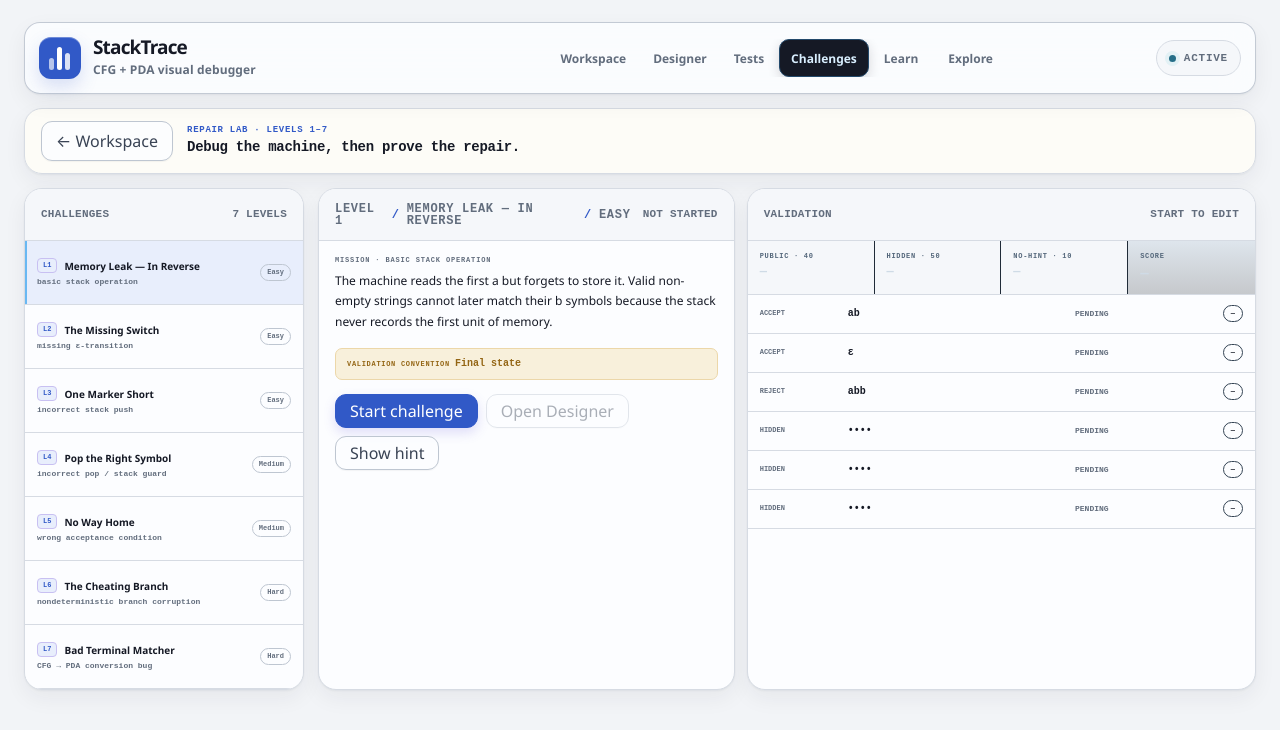
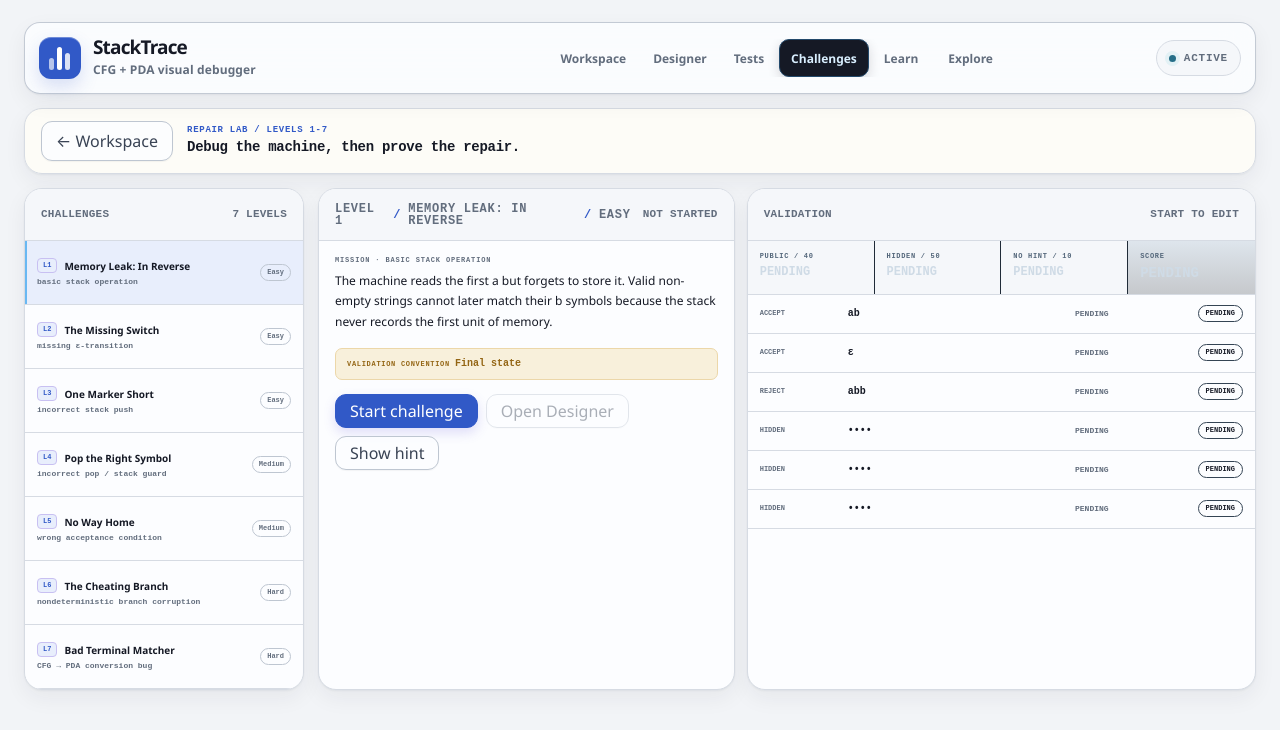
Before and after one commit to KuantumKnight/StackTrace, a React (Vite) app: page / in a window 1280 px wide. Both pictures are taken after a click on the button "Challenges". Shown: the top 730 px of the page. Built offline with nearby package versions, Linux system fonts and the light colour scheme.

Commit message:
copy: clarify challenge and outcome language

```diff
--- a/src/components/ChallengeMode.tsx
+++ b/src/components/ChallengeMode.tsx
@@ -59,7 +59,7 @@ export function ChallengeMode({ machine, mode, activeChallengeId, onSetActiveCha
     <section className="challenge-workspace">
       <div className="challenge-toolbar">
         <button onClick={onBack}>← Workspace</button>
-        <div><small>REPAIR LAB · LEVELS 1–7</small><strong>Debug the machine, then prove the repair.</strong></div>
+        <div><small>REPAIR LAB / LEVELS 1-7</small><strong>Debug the machine, then prove the repair.</strong></div>
       </div>
 
       <div className="challenge-layout">
@@ -93,10 +93,10 @@ export function ChallengeMode({ machine, mode, activeChallengeId, onSetActiveCha
           <section className="panel challenge-tests">
             <div className="panel-heading"><span>VALIDATION</span><span>{solved ? 'SOLVED' : isActive ? 'CHECKING CURRENT MACHINE' : 'START TO EDIT'}</span></div>
             <div className="challenge-score challenge-score-four">
-              <div className={isActive && publicPassed ? 'pass' : isActive ? 'fail' : ''}><small>PUBLIC · 40</small><strong>{isActive ? `${publicPassedCount}/${publicResults.length}` : '—'}</strong></div>
-              <div className={isActive && hiddenPassed ? 'pass' : isActive ? 'fail' : ''}><small>HIDDEN · 50</small><strong>{isActive ? `${hiddenPassedCount}/${hiddenResults.length}` : '—'}</strong></div>
-              <div className={isActive && !hintUsed ? 'pass' : isActive ? 'hint-used' : ''}><small>NO-HINT · 10</small><strong>{isActive ? hintUsed ? '0' : '10' : '—'}</strong></div>
-              <div className={solved ? 'pass total-score' : 'total-score'}><small>SCORE</small><strong>{isActive ? `${score}/100` : '—'}</strong></div>
+              <div className={isActive && publicPassed ? 'pass' : isActive ? 'fail' : ''}><small>PUBLIC / 40</small><strong>{isActive ? `${publicPassedCount}/${publicResults.length}` : 'PENDING'}</strong></div>
+              <div className={isActive && hiddenPassed ? 'pass' : isActive ? 'fail' : ''}><small>HIDDEN / 50</small><strong>{isActive ? `${hiddenPassedCount}/${hiddenResults.length}` : 'PENDING'}</strong></div>
+              <div className={isActive && !hintUsed ? 'pass' : isActive ? 'hint-used' : ''}><small>NO HINT / 10</small><strong>{isActive ? hintUsed ? '0' : '10' : 'PENDING'}</strong></div>
+              <div className={solved ? 'pass total-score' : 'total-score'}><small>SCORE</small><strong>{isActive ? `${score}/100` : 'PENDING'}</strong></div>
             </div>
 
             <div className="challenge-result-list">
@@ -106,12 +106,12 @@ export function ChallengeMode({ machine, mode, activeChallengeId, onSetActiveCha
                   <span>{test.expectation.toUpperCase()}</span>
                   <b>{test.input || 'ε'}</b>
                   <small>{isActive ? result.outcome.toUpperCase() : 'PENDING'}</small>
-                  <i>{isActive ? result.passed ? 'PASS' : 'FAIL' : '—'}</i>
+                  <i>{isActive ? result.passed ? 'PASS' : 'FAIL' : 'PENDING'}</i>
                 </div>
               })}
               {selected.hiddenTests.map((test, index) => (
                 <div key={test.id} className={isActive ? hiddenResults[index]?.passed ? 'pass hidden' : 'fail hidden' : 'hidden'}>
-                  <span>HIDDEN</span><b>••••</b><small>{isActive ? hiddenResults[index]?.outcome.toUpperCase() : 'PENDING'}</small><i>{isActive ? hiddenResults[index]?.passed ? 'PASS' : 'FAIL' : '—'}</i>
+                  <span>HIDDEN</span><b>••••</b><small>{isActive ? hiddenResults[index]?.outcome.toUpperCase() : 'PENDING'}</small><i>{isActive ? hiddenResults[index]?.passed ? 'PASS' : 'FAIL' : 'PENDING'}</i>
                 </div>
               ))}
             </div>
--- a/src/components/RejectionSummary.tsx
+++ b/src/components/RejectionSummary.tsx
@@ -24,7 +24,7 @@ export function RejectionSummary({ machine, input, mode }: RejectionSummaryProps
   if (analysis.verdict === 'limit') {
     return (
       <div className="global-verdict search-limited">
-        <div><small>WHOLE NPDA SEARCH</small><strong>Inconclusive — execution limit reached.</strong></div>
+        <div><small>WHOLE NPDA SEARCH</small><strong>Inconclusive: execution limit reached.</strong></div>
         <span>{analysis.explored} configurations explored · {analysis.deadBranches} dead · {analysis.limitedBranches} limited. StackTrace does not label this input rejected because the bounded search did not prove that.</span>
         {analysis.closest && <code>closest: ({analysis.closest.state}, {analysis.closest.input.slice(analysis.closest.inputIndex) || 'ε'}, {analysis.closest.stack.join('') || 'ε'})</code>}
       </div>
@@ -33,7 +33,7 @@ export function RejectionSummary({ machine, input, mode }: RejectionSummaryProps
 
   return (
     <div className="global-verdict search-rejected">
-      <div><small>WHOLE NPDA SEARCH</small><strong>Rejected — every explored computation terminates.</strong></div>
+      <div><small>WHOLE NPDA SEARCH</small><strong>Rejected: every explored computation terminates.</strong></div>
       <span>{analysis.explored} configurations explored · {analysis.deadBranches} dead branches · no accepting branch.</span>
       {analysis.closest && <div className="closest-branch">
         <small>CLOSEST BRANCH</small>
--- a/src/data/challenges.ts
+++ b/src/data/challenges.ts
@@ -58,7 +58,7 @@ export const challenges: ChallengeDefinition[] = [
   {
     id: 'stack-never-grows',
     level: 1,
-    title: 'Memory Leak — In Reverse',
+    title: 'Memory Leak: In Reverse',
     difficulty: 'Easy',
     concept: 'basic stack operation',
     briefing: 'The machine reads the first a but forgets to store it. Valid non-empty strings cannot later match their b symbols because the stack never records the first unit of memory.',
@@ -188,7 +188,7 @@ export const challenges: ChallengeDefinition[] = [
     difficulty: 'Hard',
     concept: 'CFG → PDA conversion bug',
     briefing: 'A generated terminal-matching transition was wired to the wrong input symbol. The stack structure is correct, but the recognizer no longer corresponds to S → aSb | ε.',
-    hint: 'In the pop phase, each A represents an unmatched a and must be discharged by the grammar’s closing terminal b — not by another a.',
+    hint: 'In the pop phase, each A represents an unmatched a and must be discharged by the grammar’s closing terminal b, not by another a.',
     acceptanceMode: 'final-state',
     brokenMachine: wrongTerminalMatch,
     publicTests: [
```
Also changed, not shown: 1 other file (tests, documents, lock files or other folders).
